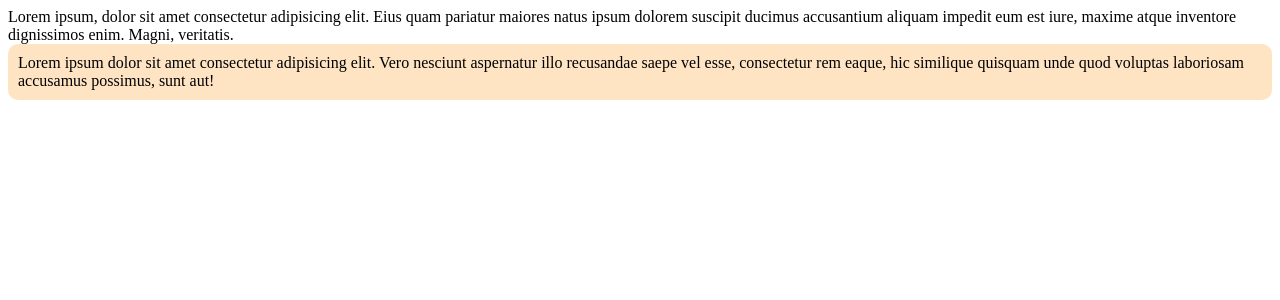
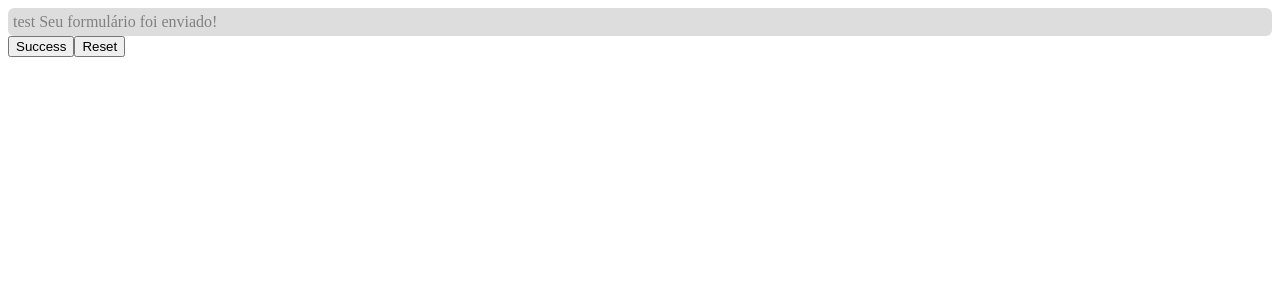
Before and after one commit to augustoprogramador/app-vuejs, a Vue app: page / in a window 1280 px wide. Shown: the top 300 px of the page. Built offline with nearby package versions, Linux system fonts and the light colour scheme.

Commit message:
Trocando dados, do Pai para o FIlho

```diff
--- a/src/App.vue
+++ b/src/App.vue
@@ -1,22 +1,26 @@
 <template>
   <div>
-    <div class="card">Lorem ipsum, dolor sit amet consectetur adipisicing elit. Eius quam pariatur maiores natus ipsum dolorem suscipit ducimus accusantium aliquam impedit eum est iure, maxime atque inventore dignissimos enim. Magni, veritatis.</div>
-    <BaseCard/>
+    <BaseAlert :variant="changeVariant" :text="text"/>
   </div>
+  <button @click="changeVariant = 'success'">Success</button>
+  <button @click="changeVariant = ''">Reset</button>
+
 </template>
 
 <script>
-import BaseCard from './components/BaseCard.vue';
+import BaseAlert from '@/components/BaseAlert.vue';
 
 export default {
   name: 'App',
   components: {
-    BaseCard
+    BaseAlert
   },
   data() {
     return {
       name: 'Augusto',
-      showHeader: true
+      showHeader: true,
+      changeVariant: '',
+      text: 'Seu formulário foi enviado!',
     }
   },
 
--- /dev/null
+++ b/src/components/BaseAlert.vue
@@ -0,0 +1,53 @@
+<template>
+    <div :class="baseClass">
+        {{ this.test }} {{ this.text }}
+        <slot name="content"/>
+    </div>
+</template>
+
+<script>
+    export default {
+        // props: ['variant', 'text'],
+        props: {
+            variant: {
+                type: String,
+                default: '',
+            },
+            text: {
+                type: String,
+                default: '',
+            },
+            test: {
+                type: String,
+                default: 'test',
+            }
+        },
+        computed: {
+            baseClass() {
+                return [
+                    'alert',
+                    this.variant ? `${this.variant}` : ''
+                ];
+            }
+        },
+        beforeCreate() {console.log(this.variant)},
+        created() {console.log(this.variant)},
+        beforeMount() {console.log(this.variant)},
+        mounted() {console.log(this.variant)},
+        beforeUpdate() {console.log(this.variant)},
+        updated() {console.log(this.variant)},
+    }
+</script>
+
+<style scoped>
+    .alert {
+        padding: 5px;
+        border-radius: 6px;
+        color: gray;
+        background-color: #ddd;
+    }
+    .success {
+        background-color: #42b983;
+        color: white;
+    }
+</style>
```
